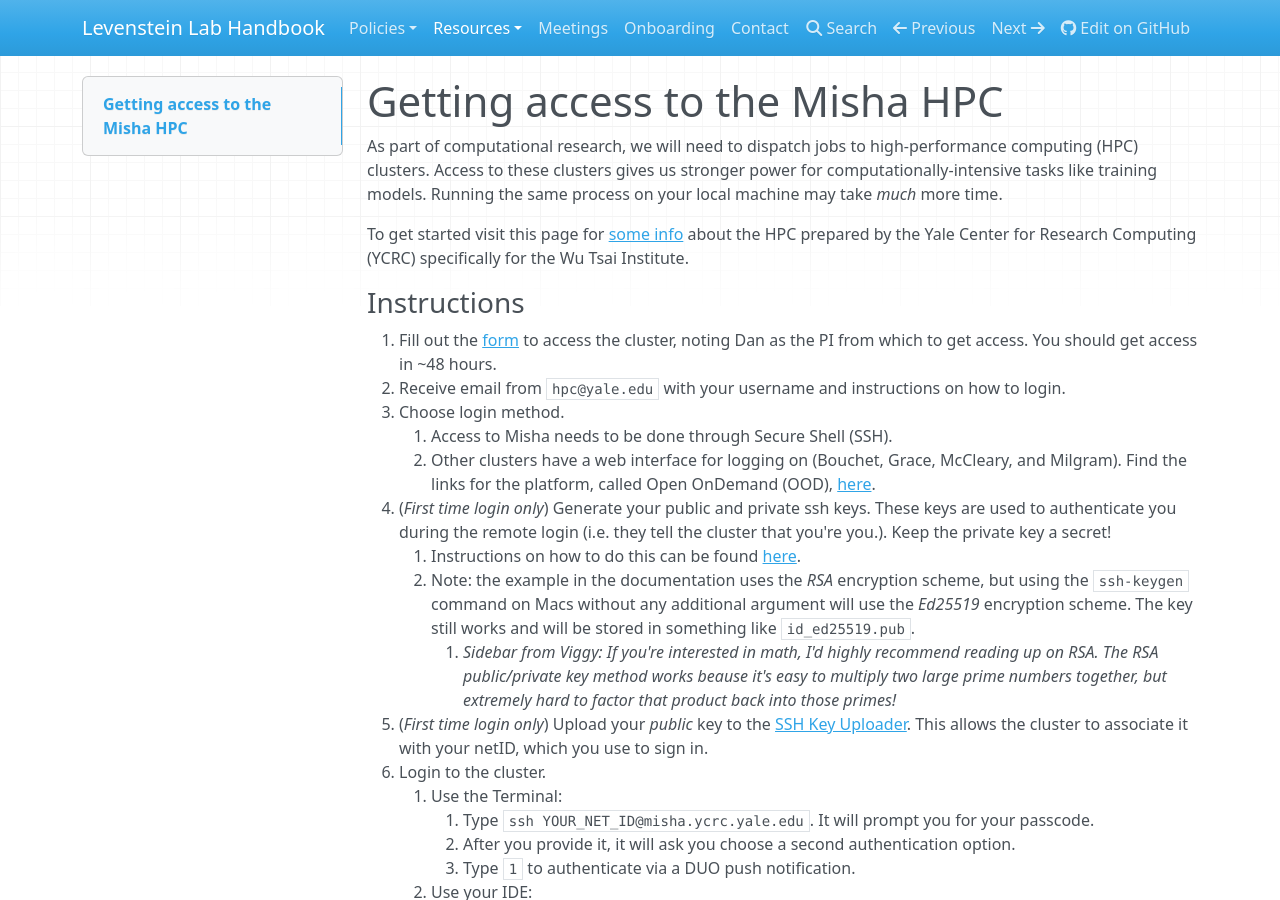
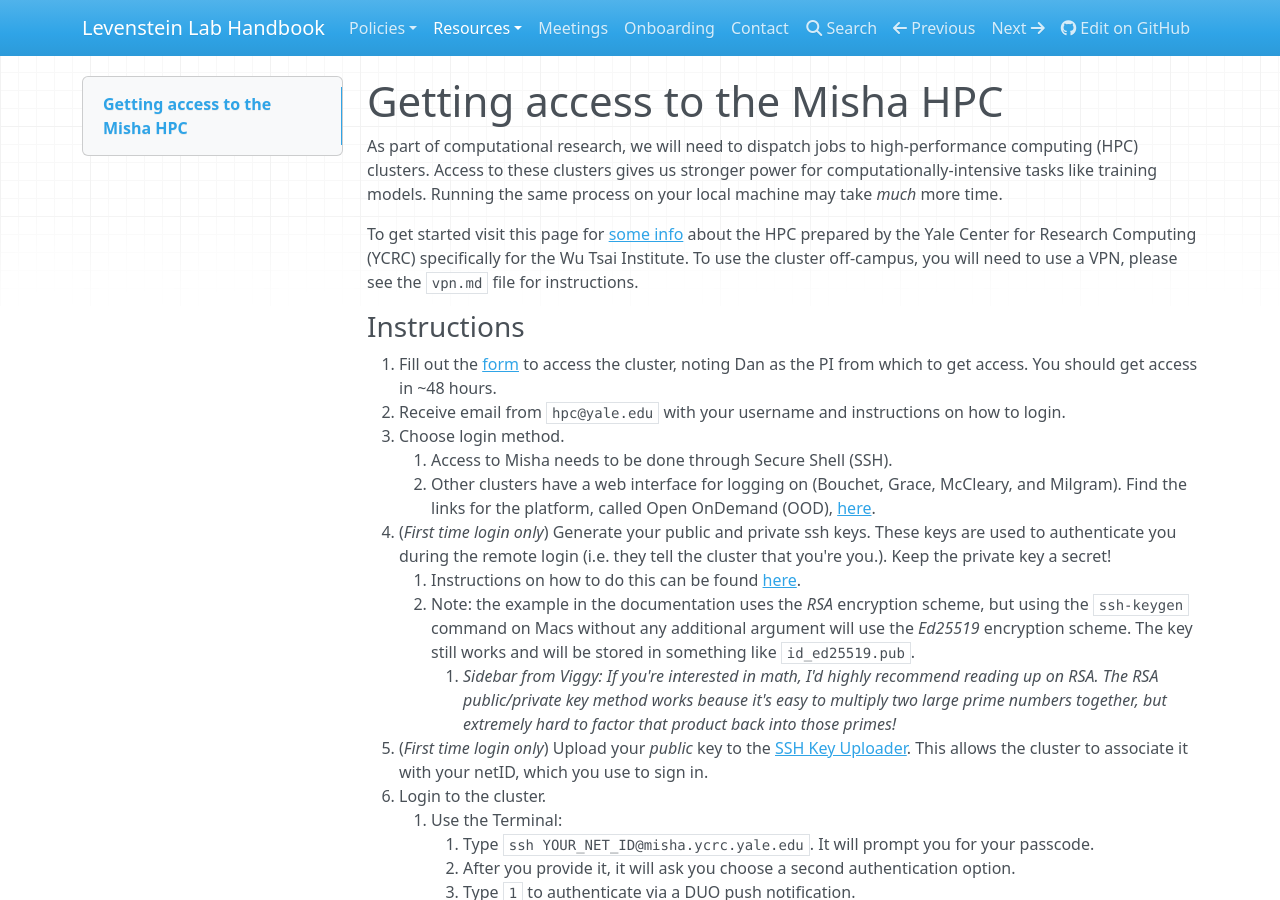
Before and after one commit to LevensteinLab/Lab-Handbook, an MkDocs documentation site: the page built from docs/Resources/hpc.md, in a window 1280 px wide and 900 px high. Built offline with MkDocs 1.6.1, drawn with Linux system fonts in a browser that asks for light colours; nearby versions of some CDN libraries.

Commit message:
Update HPC access instructions with VPN info

```diff
--- a/docs/Resources/hpc.md
+++ b/docs/Resources/hpc.md
@@ -2,7 +2,7 @@
 
 As part of computational research, we will need to dispatch jobs to high-performance computing (HPC) clusters. Access to these clusters gives us stronger power for computationally-intensive tasks like training models. Running the same process on your local machine may take *much* more time.
 
-To get started visit this page for [some info](https://docs.ycrc.yale.edu/clusters/misha/#access-the-cluster) about the HPC prepared by the Yale Center for Research Computing (YCRC) specifically for the Wu Tsai Institute.
+To get started visit this page for [some info](https://docs.ycrc.yale.edu/clusters/misha/#access-the-cluster) about the HPC prepared by the Yale Center for Research Computing (YCRC) specifically for the Wu Tsai Institute. To use the cluster off-campus, you will need to use a VPN, please see the `vpn.md` file for instructions.
 
 ### Instructions
 1. Fill out the [form](https://docs.google.com/forms/d/e/1FAIpQLSfLghL1gSHRkIQj73zPzvLCJ0sojm9aUHZLQGBD_auD054gqA/viewform?usp=send_form) to access the cluster, noting Dan as the PI from which to get access. You should get access in ~48 hours.
```
